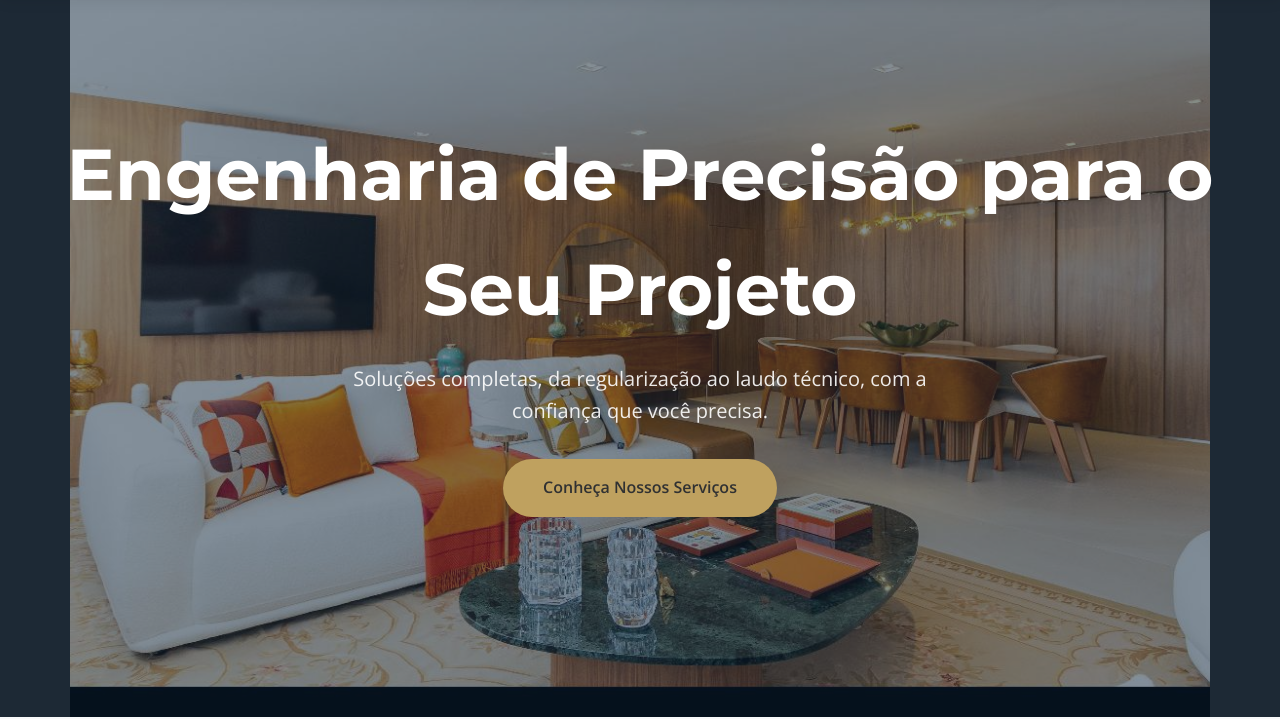
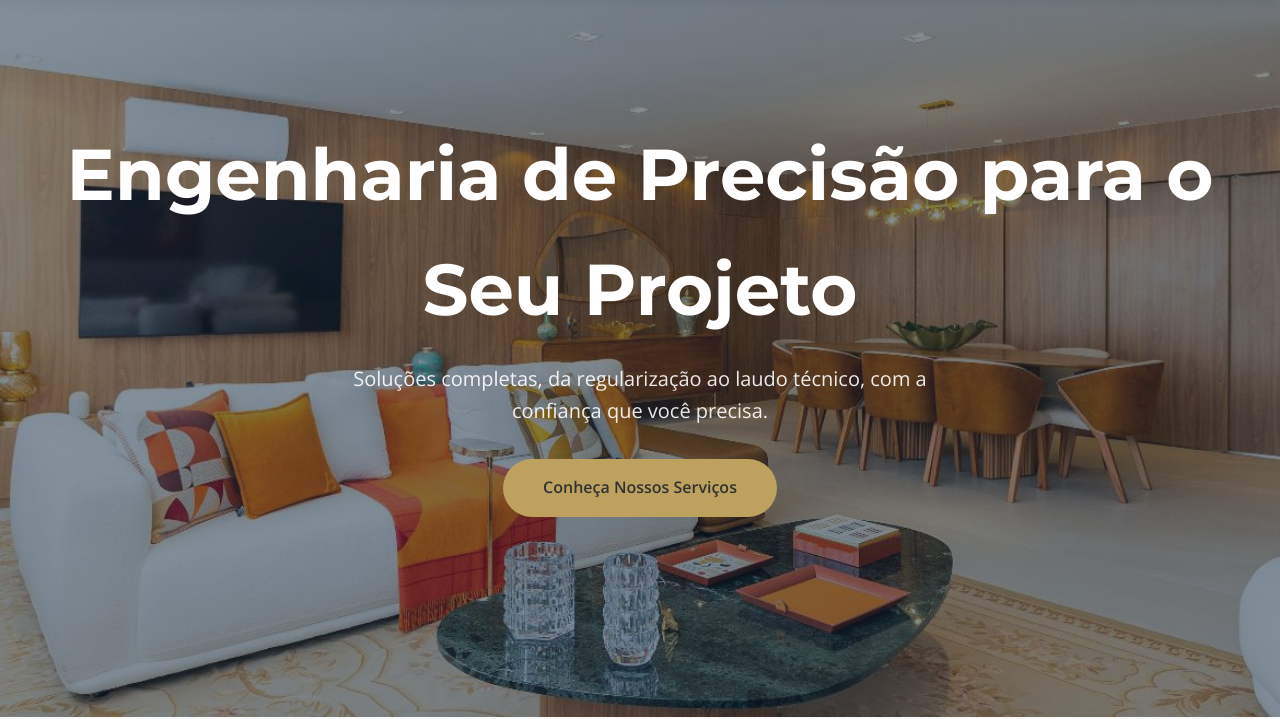
Before and after one commit to DeveloperGabriel99/megaengenharia, a plain HTML site: page index.html in a window 1280 px wide. Shown: the part 83-802 px from the top of the page. Drawn offline with nearby package versions, Linux system fonts and the light colour scheme.

Commit message:
Add files via upload

```diff
--- a/style.css
+++ b/style.css
@@ -186,8 +186,8 @@ h1, h2, h3 {
     justify-content: center;
     text-align: center;
     color: var(--white);
-    /* Imagem de fundo para DESKTOP */
-    background: var(--dark-gray-bg) url('fundo.jpeg') no-repeat center center/contain;
+    /* CORREÇÃO: Imagem de fundo para DESKTOP, garantindo que a imagem preencha o ecrã */
+    background: url('fundo.jpeg') no-repeat center center/cover;
 }
 
 .hero-overlay {
```
